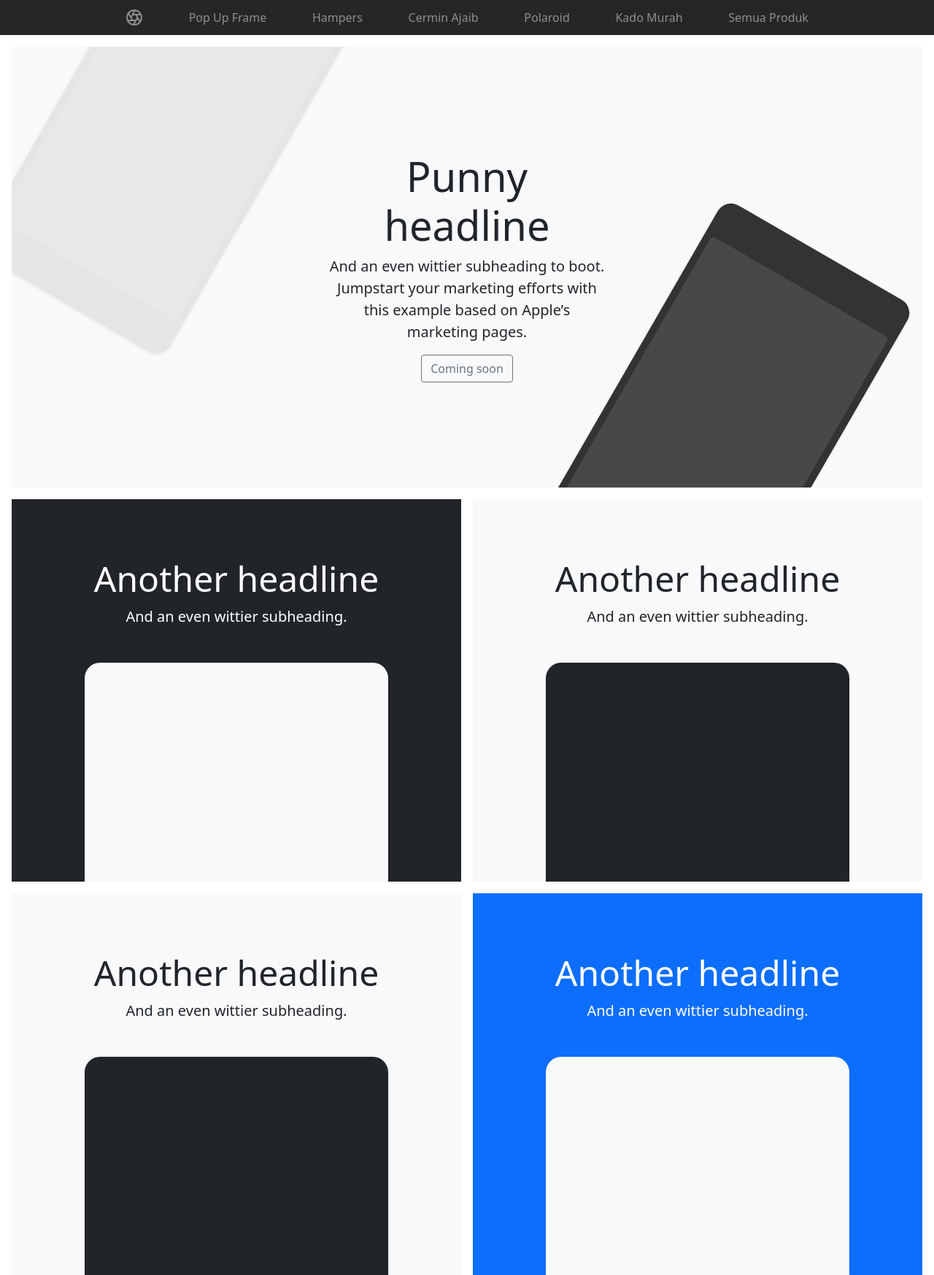
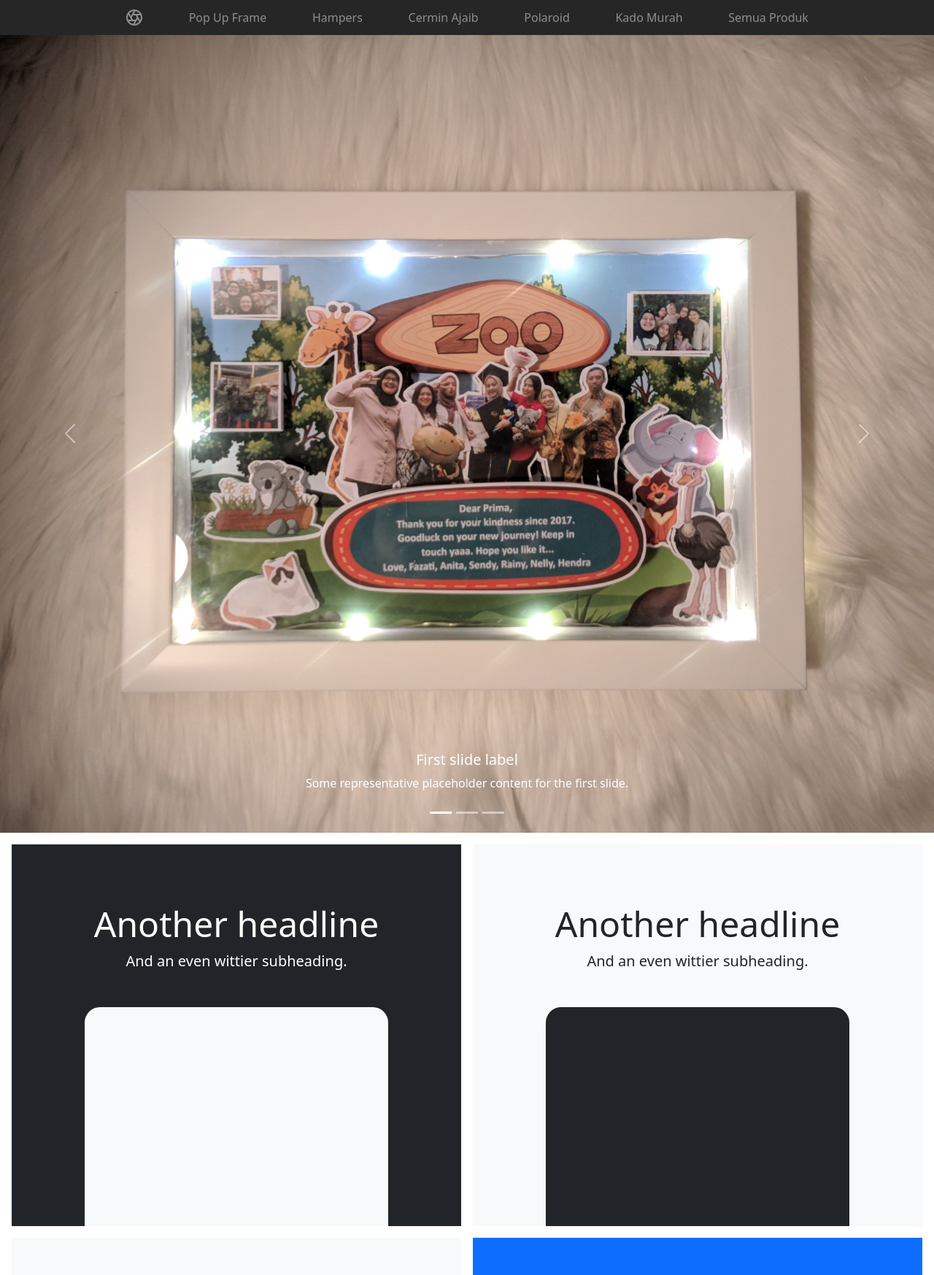
Before and after one commit to ibnuuby/Ecommerce, a CodeIgniter 4 app: the page made by app/Views/Home/index.php in a window 1280 px wide. Shown: the top 1747 px of the page at 73% size. Run offline with PHP 8.4 and a stand-in for CodeIgniter, Linux system fonts and the light colour scheme; the template is opened without the code that fills it, so the values that code supplies are empty; some libraries are stand-ins or nearby versions.

Commit message:
add carousel

```diff
--- a/app/Views/Home/index.php
+++ b/app/Views/Home/index.php
@@ -51,15 +51,44 @@
 </header>
 
 <main>
-  <div class="position-relative overflow-hidden p-3 p-md-5 m-md-3 text-center bg-light">
-    <div class="col-md-5 p-lg-5 mx-auto my-5">
-      <h1 class="display-4 fw-normal">Punny headline</h1>
-      <p class="lead fw-normal">And an even wittier subheading to boot. Jumpstart your marketing efforts with this example based on Apple’s marketing pages.</p>
-      <a class="btn btn-outline-secondary" href="#">Coming soon</a>
+<div id="carouselExampleCaptions" class="carousel slide" data-bs-ride="carousel">
+  <div class="carousel-indicators">
+    <button type="button" data-bs-target="#carouselExampleCaptions" data-bs-slide-to="0" class="active" aria-current="true" aria-label="Slide 1"></button>
+    <button type="button" data-bs-target="#carouselExampleCaptions" data-bs-slide-to="1" aria-label="Slide 2"></button>
+    <button type="button" data-bs-target="#carouselExampleCaptions" data-bs-slide-to="2" aria-label="Slide 3"></button>
+  </div>
+  <div class="carousel-inner">
+    <div class="carousel-item active">
+      <img src="<?= base_url('assets/img/1.jpg'); ?>" class="d-block w-100" alt="...">
+      <div class="carousel-caption d-none d-md-block">
+        <h5>First slide label</h5>
+        <p>Some representative placeholder content for the first slide.</p>
+      </div>
     </div>
-    <div class="product-device shadow-sm d-none d-md-block"></div>
-    <div class="product-device product-device-2 shadow-sm d-none d-md-block"></div>
+    <div class="carousel-item">
+      <img src="<?= base_url('assets/img/2.jpg'); ?>" class="d-block w-100" alt="...">
+      <div class="carousel-caption d-none d-md-block">
+        <h5>Second slide label</h5>
+        <p>Some representative placeholder content for the second slide.</p>
+      </div>
+    </div>
+    <div class="carousel-item">
+      <img src="<?= base_url('assets/img/3.jpg'); ?>" class="d-block w-100" alt="...">
+      <div class="carousel-caption d-none d-md-block">
+        <h5>Third slide label</h5>
+        <p>Some representative placeholder content for the third slide.</p>
+      </div>
+    </div>
   </div>
+  <button class="carousel-control-prev" type="button" data-bs-target="#carouselExampleCaptions" data-bs-slide="prev">
+    <span class="carousel-control-prev-icon" aria-hidden="true"></span>
+    <span class="visually-hidden">Previous</span>
+  </button>
+  <button class="carousel-control-next" type="button" data-bs-target="#carouselExampleCaptions" data-bs-slide="next">
+    <span class="carousel-control-next-icon" aria-hidden="true"></span>
+    <span class="visually-hidden">Next</span>
+  </button>
+</div>
 
   <div class="d-md-flex flex-md-equal w-100 my-md-3 ps-md-3">
     <div class="bg-dark me-md-3 pt-3 px-3 pt-md-5 px-md-5 text-center text-white overflow-hidden">
```
Also changed, not shown: public/assets/img/1.jpg (added), public/assets/img/2.jpg (added), public/assets/img/3.jpg (added).
